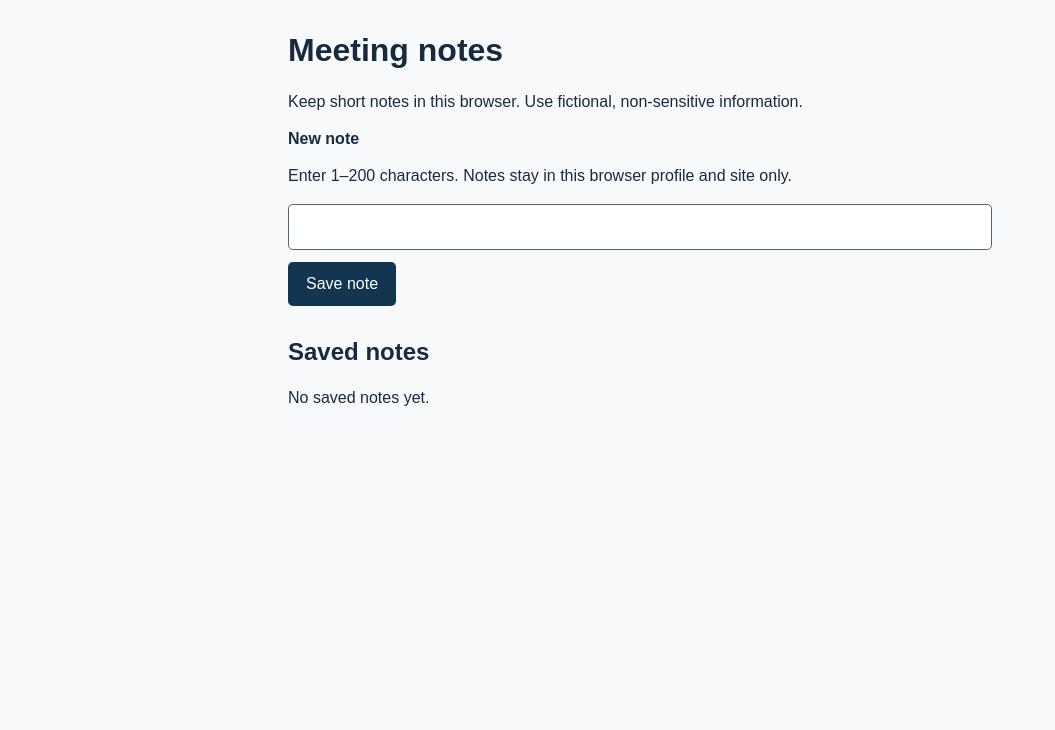
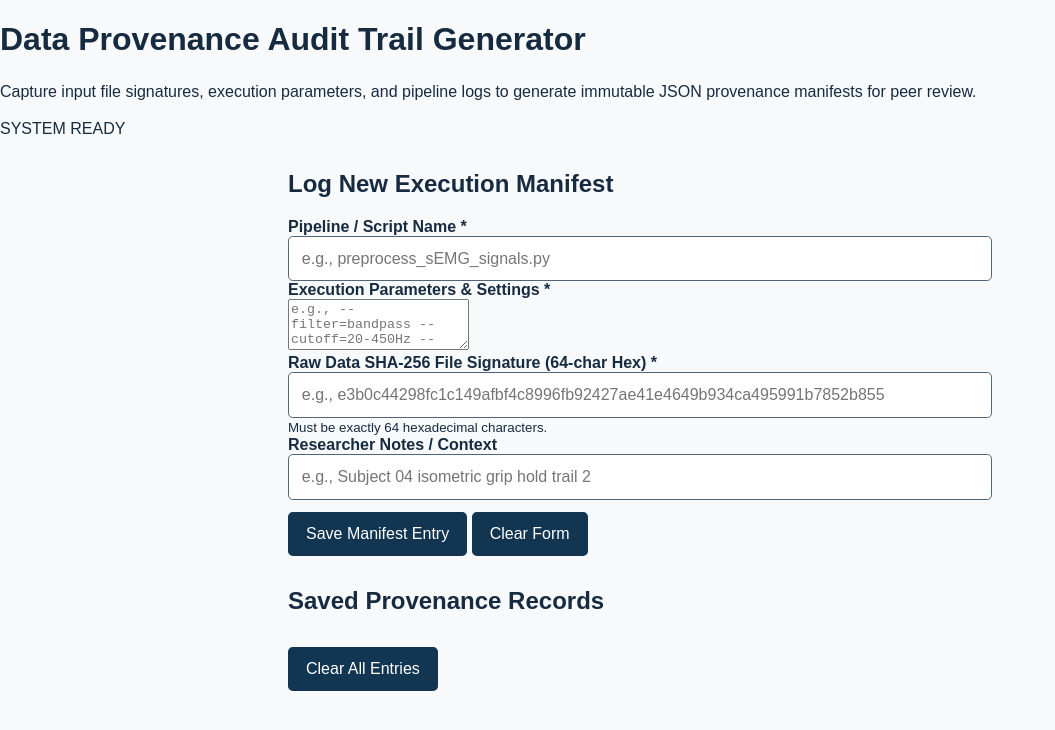
Before and after one commit to Kcornett533/mgt3745-hw3, a plain HTML site: page index.html in a window 1280 px wide. Shown: the whole page, without its empty margins (0-1055 px from the left). Drawn offline with Linux system fonts and the light colour scheme.

Commit message:
Update index.html

```diff
--- a/index.html
+++ b/index.html
@@ -1,27 +1,65 @@
-<!doctype html>
+<!DOCTYPE html>
 <html lang="en">
 <head>
-  <meta charset="utf-8">
-  <meta name="viewport" content="width=device-width, initial-scale=1">
-  <title>Meeting notes | MGT 3745 starter</title>
-  <link rel="stylesheet" href="styles.css">
-  <script src="app.js" defer></script>
+    <meta charset="UTF-8">
+    <meta name="viewport" content="width=device-width, initial-scale=1.0">
+    <title>Data Provenance Audit Trail Generator</title>
+    <link rel="stylesheet" href="styles.css">
 </head>
 <body>
-  <main>
-    <h1>Meeting notes</h1>
-    <p>Keep short notes in this browser. Use fictional, non-sensitive information.</p>
-    <form id="note-form" novalidate>
-      <label for="note-input">New note</label>
-      <p id="note-help">Enter 1–200 characters. Notes stay in this browser profile and site only.</p>
-      <input id="note-input" name="note" type="text" aria-describedby="note-help note-error" autocomplete="off">
-      <button type="submit">Save note</button>
-      <p id="note-error" role="alert"></p>
-    </form>
-    <p id="save-status" role="status" aria-live="polite"></p>
-    <h2>Saved notes</h2>
-    <p id="empty-state">No saved notes yet.</p>
-    <ul id="note-list" aria-label="Saved notes"></ul>
-  </main>
+    <header class="app-header">
+        <h1>Data Provenance Audit Trail Generator</h1>
+        <p>Capture input file signatures, execution parameters, and pipeline logs to generate immutable JSON provenance manifests for peer review.</p>
+        <div id="status-badge" class="badge badge-success" role="status" aria-live="polite">
+            SYSTEM READY
+        </div>
+    </header>
+
+    <main class="container">
+        <!-- Entry Input Form -->
+        <section class="card">
+            <h2>Log New Execution Manifest</h2>
+            <form id="provenance-form" novalidate>
+                <div class="form-group">
+                    <label for="pipeline-name">Pipeline / Script Name *</label>
+                    <input type="text" id="pipeline-name" placeholder="e.g., preprocess_sEMG_signals.py" required>
+                </div>
+
+                <div class="form-group">
+                    <label for="execution-params">Execution Parameters & Settings *</label>
+                    <textarea id="execution-params" rows="3" placeholder="e.g., --filter=bandpass --cutoff=20-450Hz --window=200ms" required></textarea>
+                </div>
+
+                <div class="form-group">
+                    <label for="file-signature">Raw Data SHA-256 File Signature (64-char Hex) *</label>
+                    <input type="text" id="file-signature" placeholder="e.g., e3b0c44298fc1c149afbf4c8996fb92427ae41e4649b934ca495991b7852b855" maxlength="64" required>
+                    <small>Must be exactly 64 hexadecimal characters.</small>
+                </div>
+
+                <div class="form-group">
+                    <label for="researcher-notes">Researcher Notes / Context</label>
+                    <input type="text" id="researcher-notes" placeholder="e.g., Subject 04 isometric grip hold trail 2">
+                </div>
+
+                <div class="form-actions">
+                    <button type="submit" id="save-btn" class="btn btn-primary">Save Manifest Entry</button>
+                    <button type="button" id="clear-btn" class="btn btn-secondary">Clear Form</button>
+                </div>
+            </form>
+        </section>
+
+        <!-- Stored Records List -->
+        <section class="card">
+            <div class="section-header">
+                <h2>Saved Provenance Records</h2>
+                <button id="clear-all-btn" class="btn btn-danger-outline">Clear All Entries</button>
+            </div>
+            <div id="records-list" class="records-container" aria-live="polite">
+                <!-- Dynamic records rendered here -->
+            </div>
+        </section>
+    </main>
+
+    <script src="app.js"></script>
 </body>
 </html>
```
